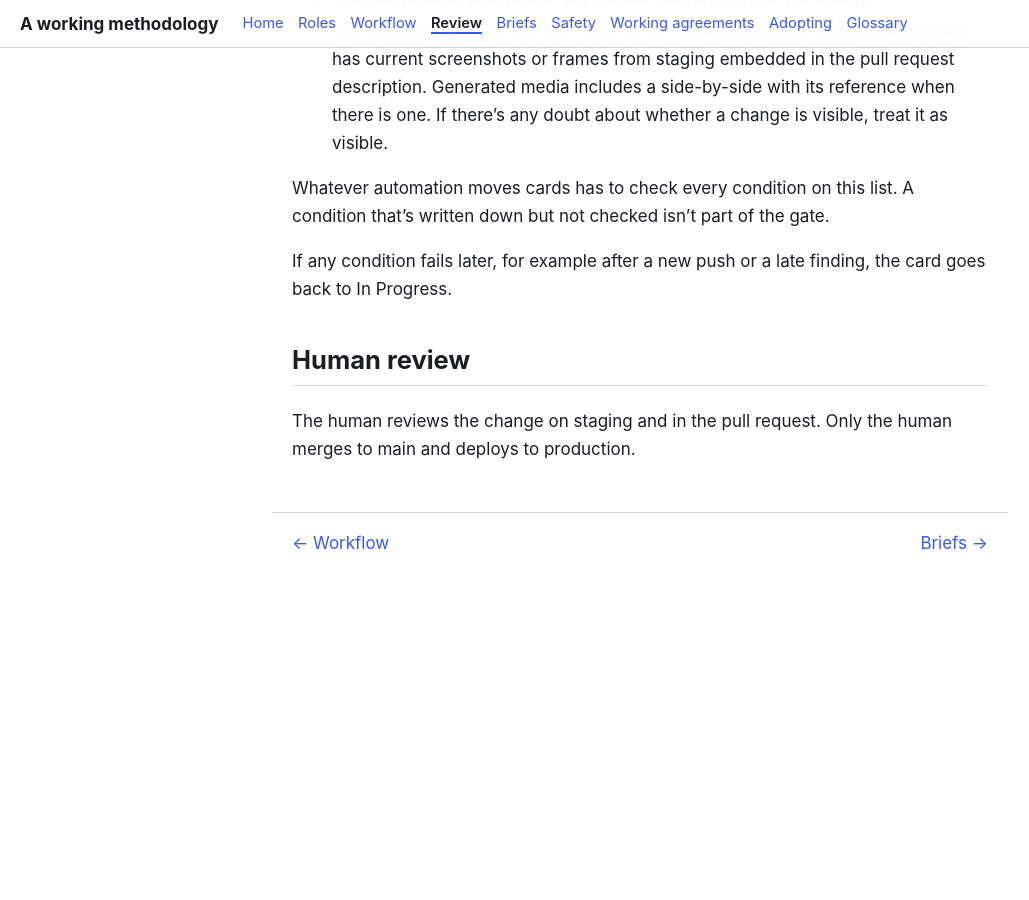
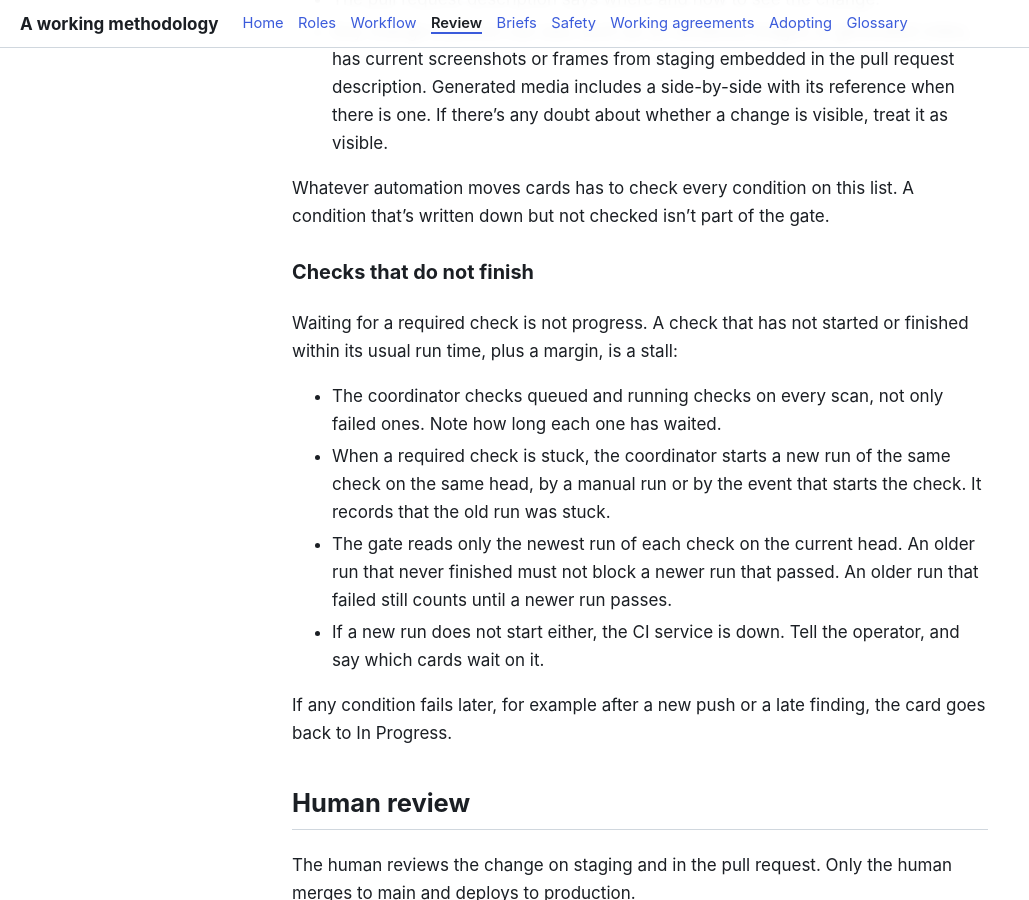
Before and after one commit to tangentcode/methodology, a Jekyll site: the page built from review.md, in a window 1280 px wide and 900 px high, scrolled down 4029 px. Shown: the whole window, without its empty margins (0-1029 px from the left). Built offline with Jekyll 4.4.1, drawn with Linux system fonts in a browser that asks for light colours; our own code applies the rules of GitHub Pages for plain Markdown files; before the commit the page ends 4650 px from its top, so only the background shows below that.

Commit message:
Review: a required check that does not finish is a stall

```diff
--- a/review.md
+++ b/review.md
@@ -65,6 +65,15 @@ A card moves to Human Review only when all of these hold on the current head. Ch
 
 Whatever automation moves cards has to check every condition on this list. A condition that's written down but not checked isn't part of the gate.
 
+### Checks that do not finish
+
+Waiting for a required check is not progress. A check that has not started or finished within its usual run time, plus a margin, is a stall:
+
+- The coordinator checks queued and running checks on every scan, not only failed ones. Note how long each one has waited.
+- When a required check is stuck, the coordinator starts a new run of the same check on the same head, by a manual run or by the event that starts the check. It records that the old run was stuck.
+- The gate reads only the newest run of each check on the current head. An older run that never finished must not block a newer run that passed. An older run that failed still counts until a newer run passes.
+- If a new run does not start either, the CI service is down. Tell the operator, and say which cards wait on it.
+
 If any condition fails later, for example after a new push or a late finding, the card goes back to In Progress.
 
 ## Human review
```
